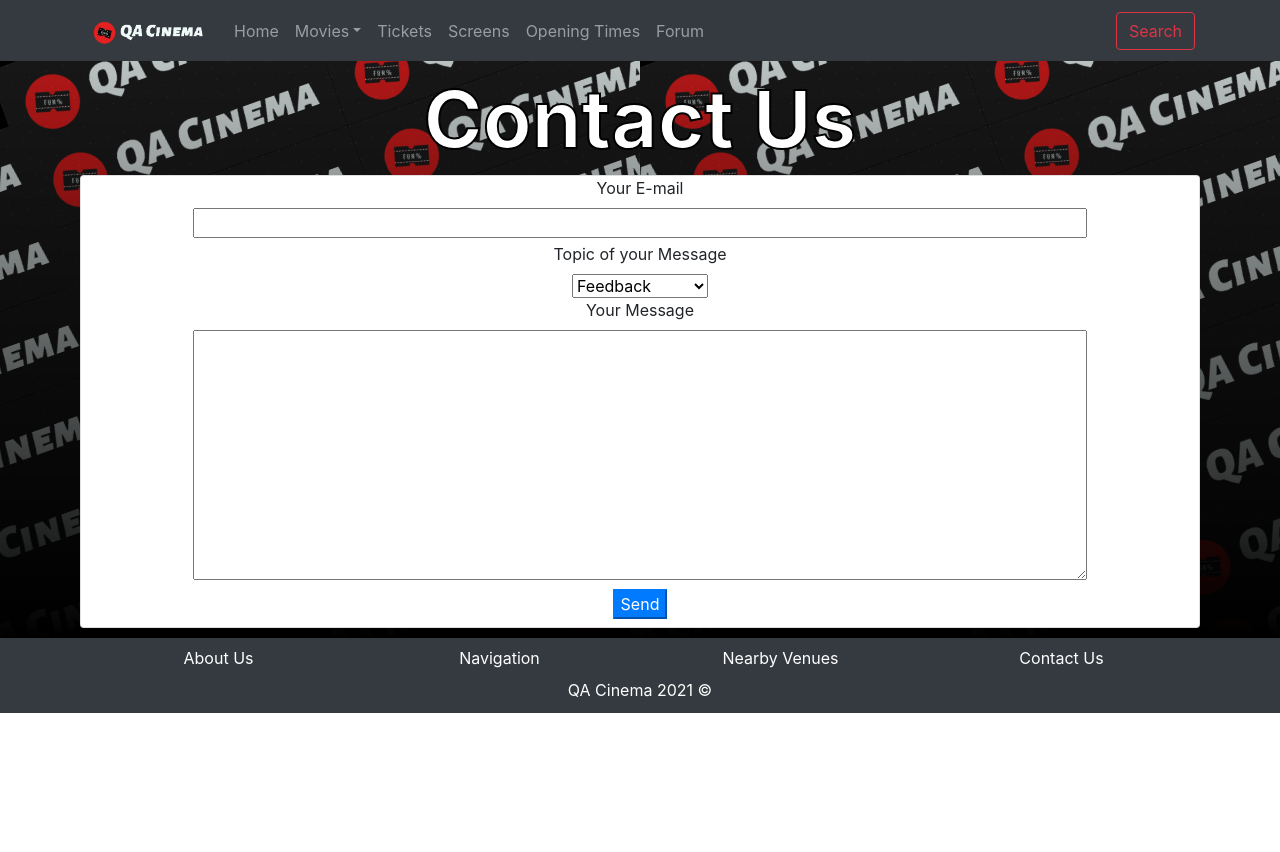
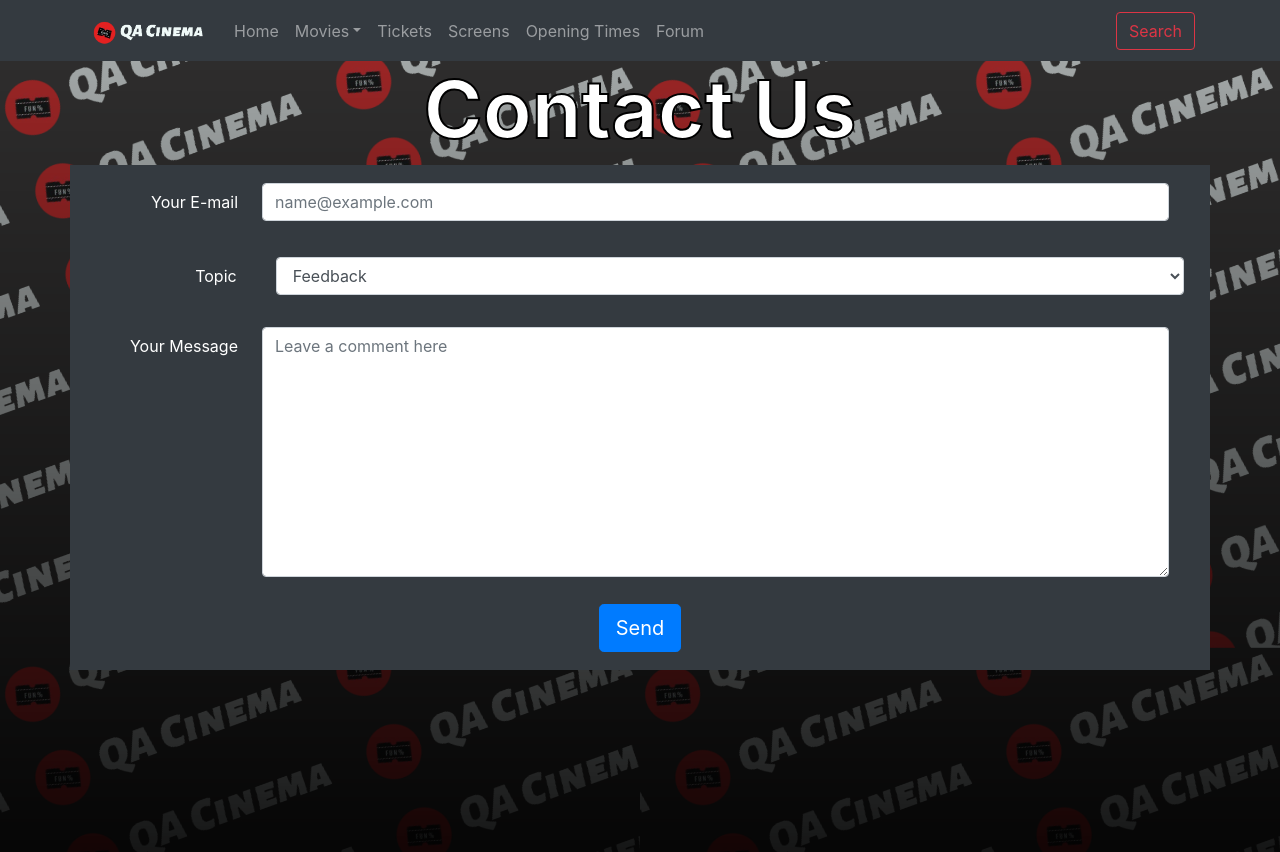
Before and after one commit to QA-AKAM/QACinema-Project, a React (Create React App) app in the folder frontend/: page /ContactUs in a window 1280 px wide. Shown: the top 852 px of the page. Before the commit the page ends 800 px from the top, so only its background shows below. Built offline with nearby package versions, Linux system fonts and the light colour scheme; no server answers.

Commit message:
KD: Fixed ContactUs css and Background css.

```diff
--- a/frontend/src/CSS/Pages.css
+++ b/frontend/src/CSS/Pages.css
@@ -1,5 +1,5 @@
  .background {
-    background-image: linear-gradient(rgba(0,0,0,0),hsl(0,0%,0%, 1)),url("../Images/QA-Cinema BG.png");
+    background-image: linear-gradient(rgba(0,0,0,0),hsl(0,0%,0%, 1)),url("../Images/Updated BG2.png");
     background-color: #343A40;
     background-size: 50%;
     height: 100%;
--- a/frontend/src/Components/Information/ContactUs.jsx
+++ b/frontend/src/Components/Information/ContactUs.jsx
@@ -1,4 +1,4 @@
-import { Modal, Button } from 'react-bootstrap'
+import { Modal, Button, Container, Form, Row, Col } from 'react-bootstrap'
 import { useState } from 'react';
 import { Card } from 'react-bootstrap';
 import '../../CSS/Pages.css';
@@ -32,27 +32,39 @@ const ContactUs = () => {
 
     return (
         <div class='background'>
-            <div class='container'>
             <h1 class='landing-text'> Contact Us </h1>
-                <Card>
-                    <form>
-                        <label> Your E-mail </label><br />
-                        <input type='email' id='email' onChange={(event) => {
+            <Container className='bg-dark text-white'>
+                <Form>
+                    <Form.Group as={Row} className="mb-3">
+                        <Form.Label column sm="2" className="text-right pr-4"> Your E-mail </Form.Label>
+                        <Form.Control type='email' id='email' placeholder="name@example.com" onChange={(event) => {
                             return setEmail(event.target.value);
-                        }} value={email}></input><br />
-                        <label> Topic of your Message </label><br />
-                        <select name='subject' id='subject' onChange={(event) => {
+                        }} value={email}></Form.Control>
+                    </Form.Group>
+                    <Form.Group as={Row} className="mb-3 pr-3" >
+                        <Form.Label column sm="2" className="text-right pr-4"> Topic</Form.Label>
+                        <Col sm="10">
+                            <Form.Control as="select" name='subject' id='subject'
+                                onChange={(event) => {
                                     return setTopic(event.target.value);
                                 }} value={topic}>
                                 <option value='feedback'> Feedback </option>
                                 <option value='booking'> Venue Booking </option>
                                 <option value='message'> Other </option>
-                        </select><br />
-                        <label> Your Message </label><br />
-                        <textarea id='message' onChange={(event) => {
+                            </Form.Control>
+                        </Col>
+                    </Form.Group>
+
+                    <Form.Group as={Row} className="mb-3">
+                        <Form.Label column sm="2" className="text-right pr-4"> Your Message </Form.Label>
+                        <Form.Control
+                            as="textarea" id='message' placeholder="Leave a comment here"
+                            onChange={(event) => {
                                 return setMessage(event.target.value);
-                        }} value={message}></textarea><br />
-                        <button class='button btn-primary' id='submit' type='submit' onClick={handleSubmit}> Send </button>
+                            }} value={message}></Form.Control>
+                    </Form.Group>
+
+                    <Button class='button btn-primary' id='submit' type='submit' size="lg" onClick={handleSubmit}> Send </Button>
 
                     <Modal show={show} onHide={handleClose}>
                         <Modal.Header closeButton>
@@ -65,11 +77,11 @@ const ContactUs = () => {
                             </Button>
                         </Modal.Footer>
                     </Modal>
-                    </form>
-                </Card>
+                </Form>
+            </Container >
+            <div id="fixed">
             </div>
-        </div>
+        </div >
     )
 }
-
 export default ContactUs;
```
Also changed, not shown: frontend/src/Images/Updated BG2.png (added). Lines whose indentation alone changed are shown as unchanged.
